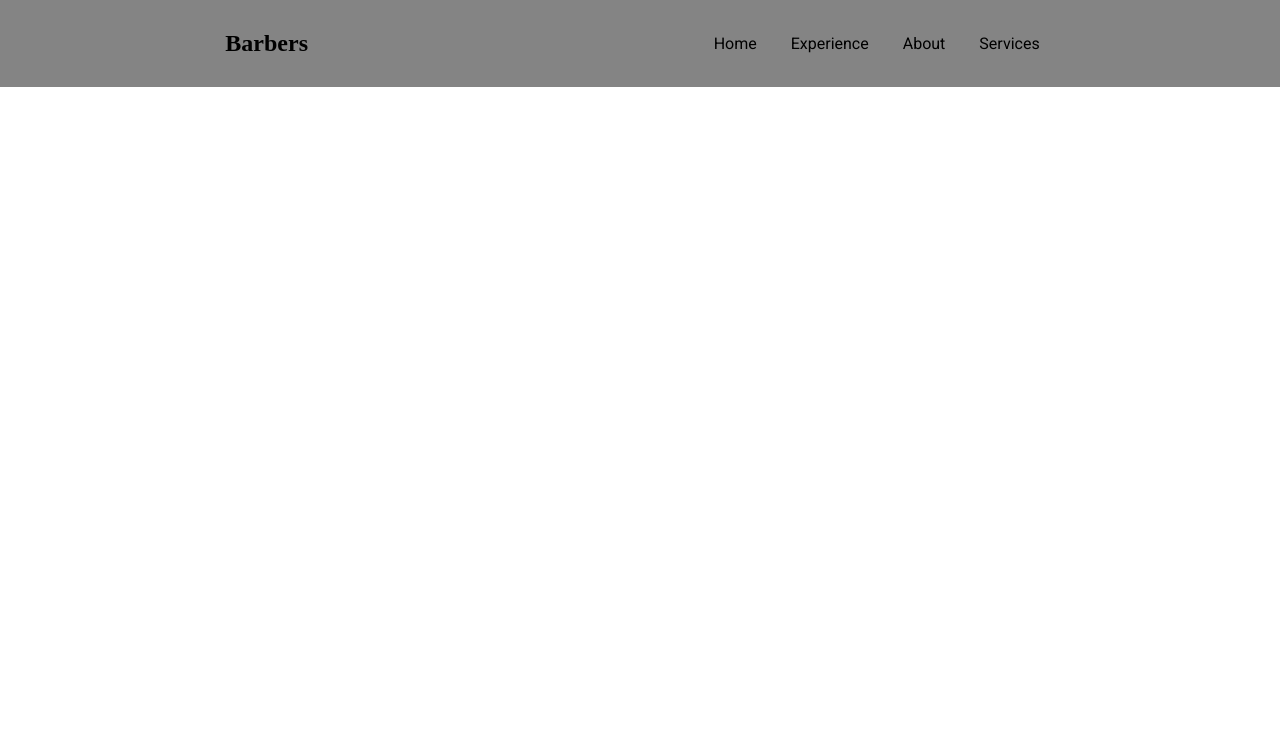
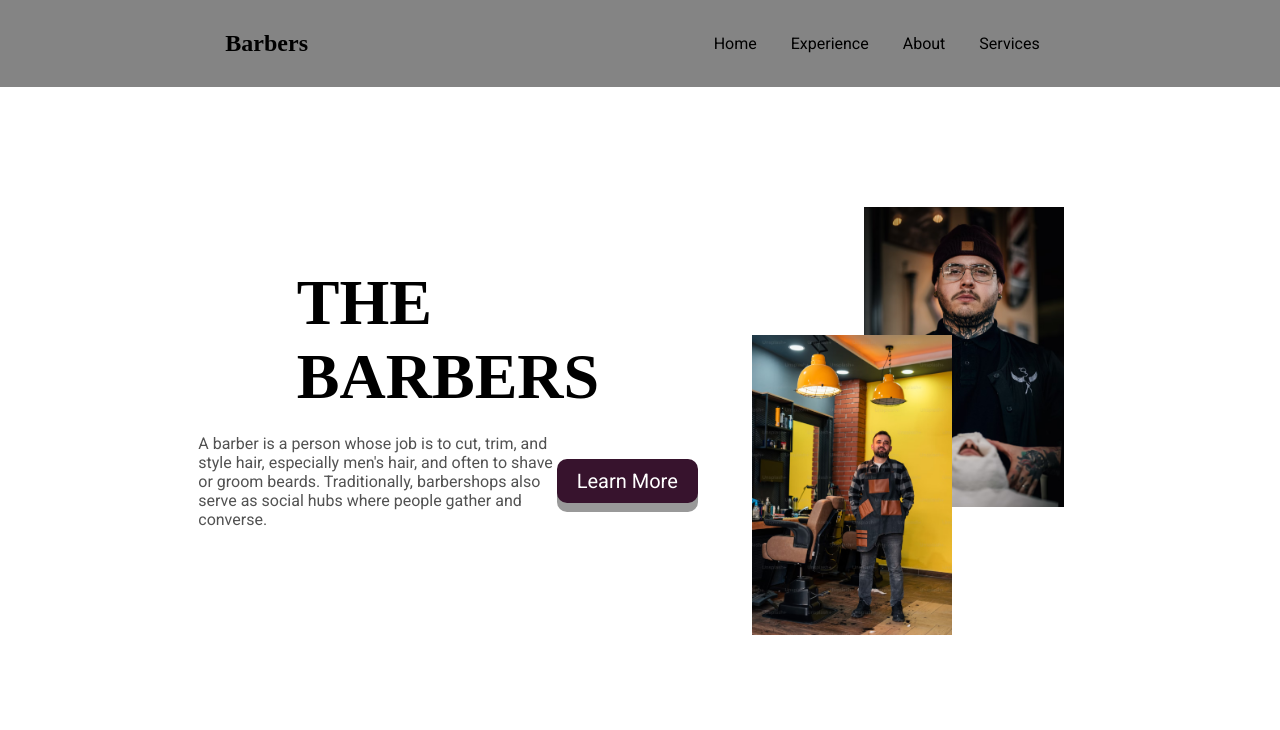
Before and after one commit to pageler/08_barbers_project, a plain HTML site: page index.html in a window 1280 px wide. Drawn offline with Linux system fonts and the light colour scheme; a web font is replaced by a local one.

Commit message:
Section one.

```diff
--- a/index.html
+++ b/index.html
@@ -8,7 +8,7 @@
     <link rel="stylesheet" href="style.css">
 </head>
 <body>
-    <!-- Header -->
+    <!-- Header & Nav -->
     <header class="header">
         <nav class="nav">
             <h1 class="logo">Barbers</h1>
@@ -22,5 +22,27 @@
         </nav>
     </header>
 
+    <!-- Section one -->
+    <section class="content__container">
+        <section class="header__content">
+            <h1 class="header__heading">
+                THE <br>
+                BARBERS
+            </h1>
+            <p class="header__sub-heading">
+                A barber is a person whose job is to cut, trim, and style hair, especially men's hair, and often to shave or groom beards. Traditionally, barbershops also serve as social hubs where people gather and converse.
+            </p>
+            <div class="btn-container">
+                <a href="" class="main-btn">Learn More</a>
+            </div>
+        </section>
+
+        <section class="header__img-container">
+            <img src="images/barber1.avif" class="header__img img-one" />
+            <img src="images/barber2.avif" class="header__img img-two" />
+        </section>
+    </section>
+
+    <!-- credits: Andre Reis, Yunus Tug -->
 </body>
 </html>
--- a/style.css
+++ b/style.css
@@ -35,3 +35,81 @@ ul li a {
     color: #000;
     font-family: var(--secondary-font);
 }
+
+/* Section one */
+.content__container {
+    display: flex;
+    flex-wrap: wrap;
+    justify-content: center;
+    align-items: center;
+    height: 80vh;
+}
+
+.header__content {
+    display: flex;
+    flex-wrap: wrap;
+    justify-content: center;
+    align-items: center;
+    width: 40%;
+}
+
+.header__heading {
+    font-size: 4rem;
+    font-family: var(--main-font);
+}
+
+.header__sub-heading {
+    width: 70%;
+    font-family: var(--secondary-font);
+    color: rgb(82, 82, 82);
+    margin: 20px 0;
+}
+
+.header__img-container {
+    width: 30%;
+    height: 50vh;
+    position: relative;
+}
+
+.header__img {
+    width: 200px;
+    height: 300px;
+}
+
+.img-one {
+    position: absolute;
+    left: 10rem;
+}
+
+.img-two {
+    position: absolute;
+    left: 3rem;
+    top: 8rem;
+}
+
+.main-btn {
+    display: inline-block;
+    padding: 10px 20px;
+    font-size: 20px;
+    cursor: pointer;
+    text-align: center;
+    text-decoration: none;
+    outline: none;
+    color: #fff;
+    background-color: var(--main-color);
+    border: none;
+    border-radius: 10px;
+    box-shadow: 0 9px #999;
+    transition: background-color 0.5s ease-in-out, transform 0.2s ease;
+    font-family: var(--secondary-font);
+}
+
+.main-btn:hover {
+    background-color: rgb(116, 76, 124);
+}
+
+.main-btn:active {
+    background-color: rgb(116, 76, 124);
+    box-shadow: 0 5px #666;
+    transform: translateY(4px);
+}
```
Also changed, not shown: images/barber1.avif (added), images/barber2.avif (added).
